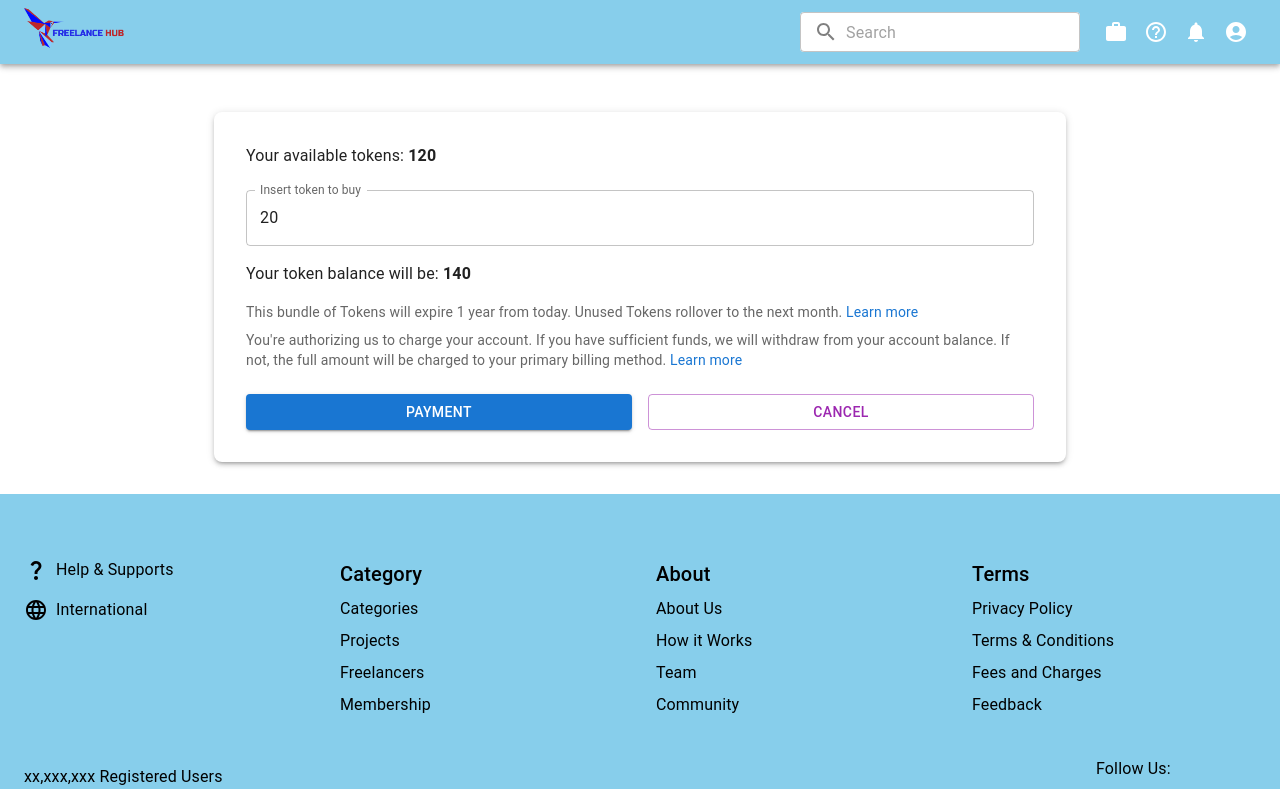
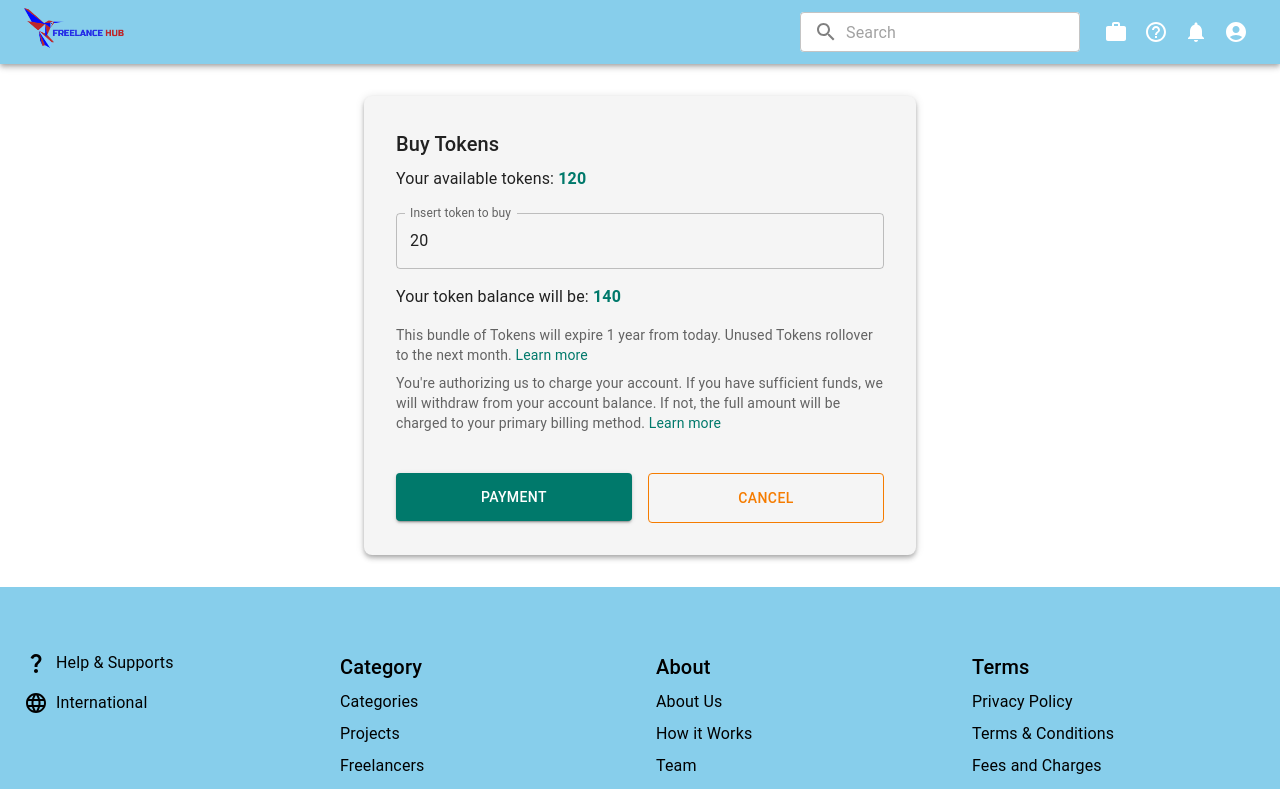
Before and after one commit to Lyx312/project-fpw, a Next.js app: page /topup in a window 1280 px wide. Shown: the top 789 px of the page. Built offline with nearby package versions, Linux system fonts and the light colour scheme; what @mui/material-nextjs would draw is missing.

Commit message:
Update page.tsx

```diff
--- a/src/app/(pages)/topup/page.tsx
+++ b/src/app/(pages)/topup/page.tsx
@@ -9,9 +9,18 @@ import {
   Paper,
   Container,
   Link,
+  Grid,
 } from "@mui/material";
 import Footer from "@/app/(components)/Footer";
 import Header from "@/app/(components)/Header";
+
+// Define custom color palette
+const colors = {
+  primary: "#00796b",   // Teal
+  secondary: "#f57c00", // Amber
+  background: "#f5f5f5", // Light Gray
+  text: "#212121",      // Dark Gray
+};
 
 export default function BuyTokens() {
   const [tokenToBuy, setTokenToBuy] = useState<number>(20);
@@ -25,14 +34,16 @@ export default function BuyTokens() {
   return (
     <div>
       <Header />
-      <Container maxWidth="md" sx={{ py: 4 }}>
-        {/* Header */}
+      <Container maxWidth="sm" sx={{ py: 4 }}>
+        {/* Main Content */}
+        <Paper elevation={4} sx={{ p: 4, borderRadius: 2, backgroundColor: colors.background }}>
+          <Typography variant="h6" gutterBottom color={colors.text}>
+            Buy Tokens
+          </Typography>
 
-        {/* Main Content */}
-        <Paper elevation={3} sx={{ p: 4, mt: 2, borderRadius: 2 }}>
-          <Typography variant="body1" gutterBottom>
+          <Typography variant="body1" gutterBottom color={colors.text}>
             Your available tokens:{" "}
-            <Typography component="span" fontWeight="bold">
+            <Typography component="span" fontWeight="bold" color={colors.primary}>
               {availableTokens}
             </Typography>
           </Typography>
@@ -44,11 +55,15 @@ export default function BuyTokens() {
             value={tokenToBuy}
             onChange={handleTokenChange}
             sx={{ my: 2 }}
+            variant="outlined"
+            InputProps={{
+              style: { color: colors.text },
+            }}
           />
 
-          <Typography variant="body1" gutterBottom>
+          <Typography variant="body1" gutterBottom color={colors.text}>
             Your token balance will be:{" "}
-            <Typography component="span" fontWeight="bold">
+            <Typography component="span" fontWeight="bold" color={colors.primary}>
               {availableTokens + tokenToBuy}
             </Typography>
           </Typography>
@@ -56,7 +71,7 @@ export default function BuyTokens() {
           <Typography variant="body2" color="textSecondary" sx={{ mt: 2 }}>
             This bundle of Tokens will expire 1 year from today. Unused Tokens
             rollover to the next month.{" "}
-            <Link href="#" underline="hover">
+            <Link href="#" underline="hover" color={colors.primary}>
               Learn more
             </Link>
           </Typography>
@@ -64,23 +79,37 @@ export default function BuyTokens() {
             You're authorizing us to charge your account. If you have sufficient
             funds, we will withdraw from your account balance. If not, the full
             amount will be charged to your primary billing method.{" "}
-            <Link href="#" underline="hover">
+            <Link href="#" underline="hover" color={colors.primary}>
               Learn more
             </Link>
           </Typography>
 
-          <Box sx={{ display: "flex", gap: 2, mt: 3 }}>
-            <Button variant="contained" color="primary" fullWidth>
-              Payment
-            </Button>
-            <Button variant="outlined" color="secondary" fullWidth>
-              Cancel
-            </Button>
-          </Box>
+          <Grid container spacing={2} sx={{ mt: 3 }}>
+            <Grid item xs={6}>
+              <Button
+                variant="contained"
+                color="primary"
+                fullWidth
+                sx={{ padding: "12px", backgroundColor: colors.primary, "&:hover": { backgroundColor: "#004d40" } }}
+              >
+                Payment
+              </Button>
+            </Grid>
+            <Grid item xs={6}>
+              <Button
+                variant="outlined"
+                color="secondary"
+                fullWidth
+                sx={{ padding: "12px", borderColor: colors.secondary, color: colors.secondary, "&:hover": { borderColor: "#e65100", backgroundColor: "#fff3e0" } }}
+              >
+                Cancel
+              </Button>
+            </Grid>
+          </Grid>
         </Paper>
+      </Container>
 
-        {/* Footer */}
-      </Container>
+      {/* Footer */}
       <Footer />
     </div>
   );
```
